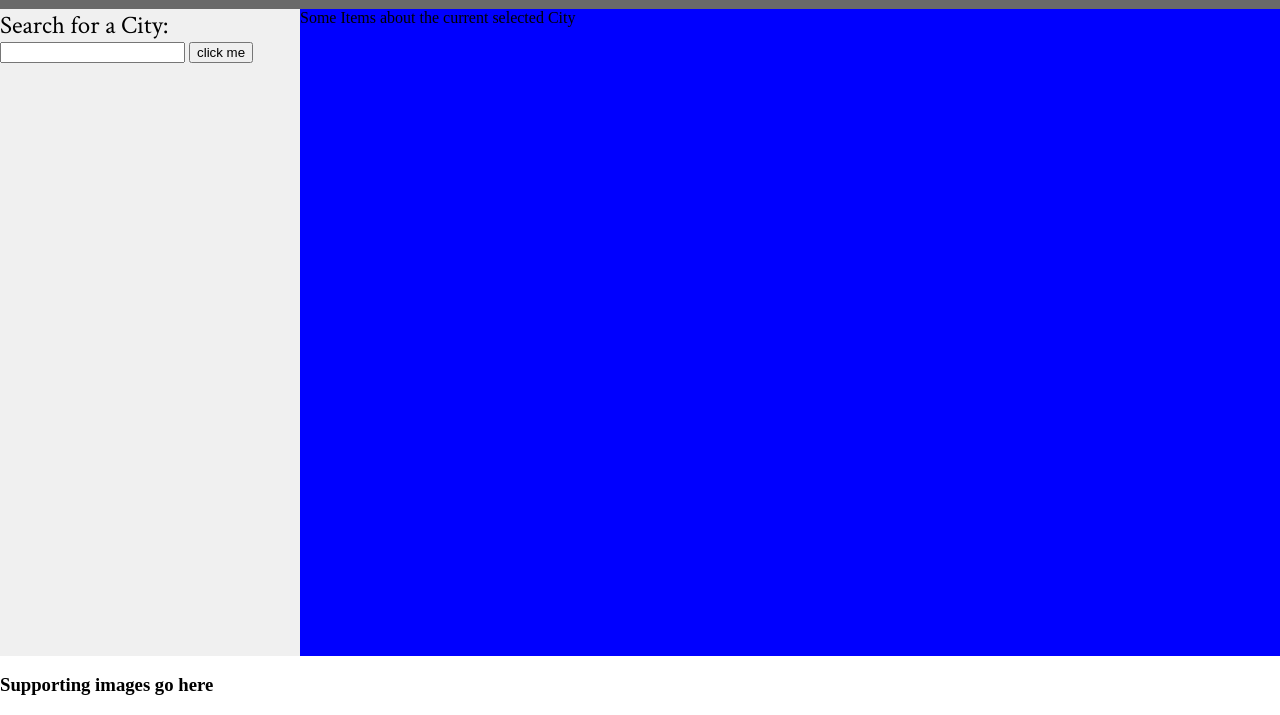
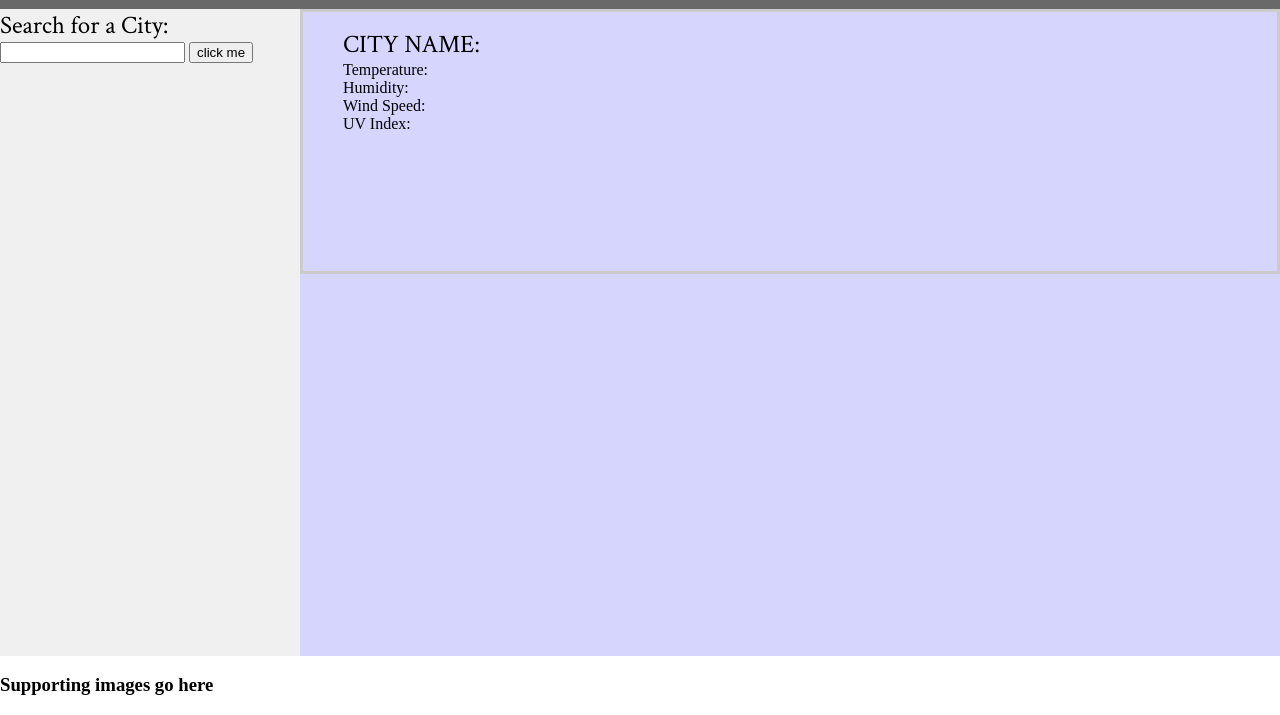
Before and after one commit to JoeDonMalone/WeatherBee, a plain HTML site: page index.html in a window 1280 px wide. Shown: the part 85-800 px from the top of the page. Drawn offline with Linux system fonts and the light colour scheme.

Commit message:
More structure added to the page, un-ordered list items

```diff
--- a/Develop/reset.css
+++ b/Develop/reset.css
@@ -0,0 +1,17 @@
+/*
+*  html5resetcss
+*/
+html,body,div,span,object,iframe,h1,h2,h3,h4,h5,h6,p,blockquote,pre,abbr,address,cite,code,del,dfn,em,img,ins,kbd,q,samp,small,strong,sub,sup,var,b,i,dl,dt,dd,ol,ul,li,fieldset,form,label,legend,table,caption,tbody,tfoot,thead,tr,th,td,article,aside,canvas,details,figcaption,figure,footer,header,hgroup,menu,nav,section,summary,time,mark,audio,video{margin:0;padding:0;border:0;outline:0;font-size:100%;vertical-align:baseline;background:transparent}
+body{line-height:1}
+article,aside,details,figcaption,figure,footer,header,hgroup,menu,nav,section{display:block}
+nav ul{list-style:none}
+blockquote,q{quotes:none}
+blockquote:before,blockquote:after,q:before,q:after{content:none}
+a{margin:0;padding:0;font-size:100%;vertical-align:baseline;background:transparent}
+ins{background-color:#ff9;color:#000;text-decoration:none}
+mark{background-color:#ff9;color:#000;font-style:italic;font-weight:bold}
+del{text-decoration:line-through}
+abbr[title],dfn[title]{border-bottom:1px dotted;cursor:help}
+table{border-collapse:collapse;border-spacing:0}
+hr{display:block;height:1px;border:0;border-top:1px solid #ccc;margin:1em 0;padding:0}
+input,select{vertical-align:middle}
--- a/Develop/style.css
+++ b/Develop/style.css
@@ -20,14 +20,41 @@
     display: flex;
     flex-direction: row;
     flex: 1;
-    background-color: blue;
+    background-color: rgb(213, 213, 253);
 }
+
+.selected-city-current {
+    display: flex;
+    flex-flow: column;
+    flex: 1;
+    border-style:solid;
+    border-color:  rgb(204, 203, 203);
+    max-height: 40%;
+}
+ul {
+    display: block;
+    list-style-type: disc;
+    margin-block-start: 1em;
+    margin-block-end: 1em;
+    margin-inline-start: 0px;
+    margin-inline-end: 0px;
+    padding-inline-start: 40px;
+    list-style-type: none
+}
+
+.city-name {
+    font-size: 20px;
+    text-emphasis: bold;
+    font-family: 'Crimson Text', serif;
+    font-size: 25px;
+    font-weight: lighter;
+}
+
 .search-container {
     background-color: rgb(240, 240, 240);
     width: 300px;
     height: 100%;
     flex-direction: column;
-
 }
 
 .searchRow {
--- a/index.html
+++ b/index.html
@@ -22,8 +22,27 @@
                 <button> click me</button>
             </div>
         </div>
-        <div class = "selected-city-current">Some Items about the current selected City
-            <div class = 'five-day-forecast'></div>
+        <div class = "selected-city-current">
+            <ul>
+                <li class = 'city-name'>
+                    CITY NAME:
+                </li>
+                <li class = 'temperature'>
+                    Temperature:
+                </li>
+                <li class = 'humidity'>
+                    Humidity:
+                </li>
+                <li class = 'wind-speed'>
+                    Wind Speed:
+                </li>
+                <li class = 'uv-index'>
+                    UV Index:
+                </li>
+            </ul>
+            <div class = 'five-day-forecast'>
+            </div>
+            <div></div>
         </div>
     </div>
 
```
